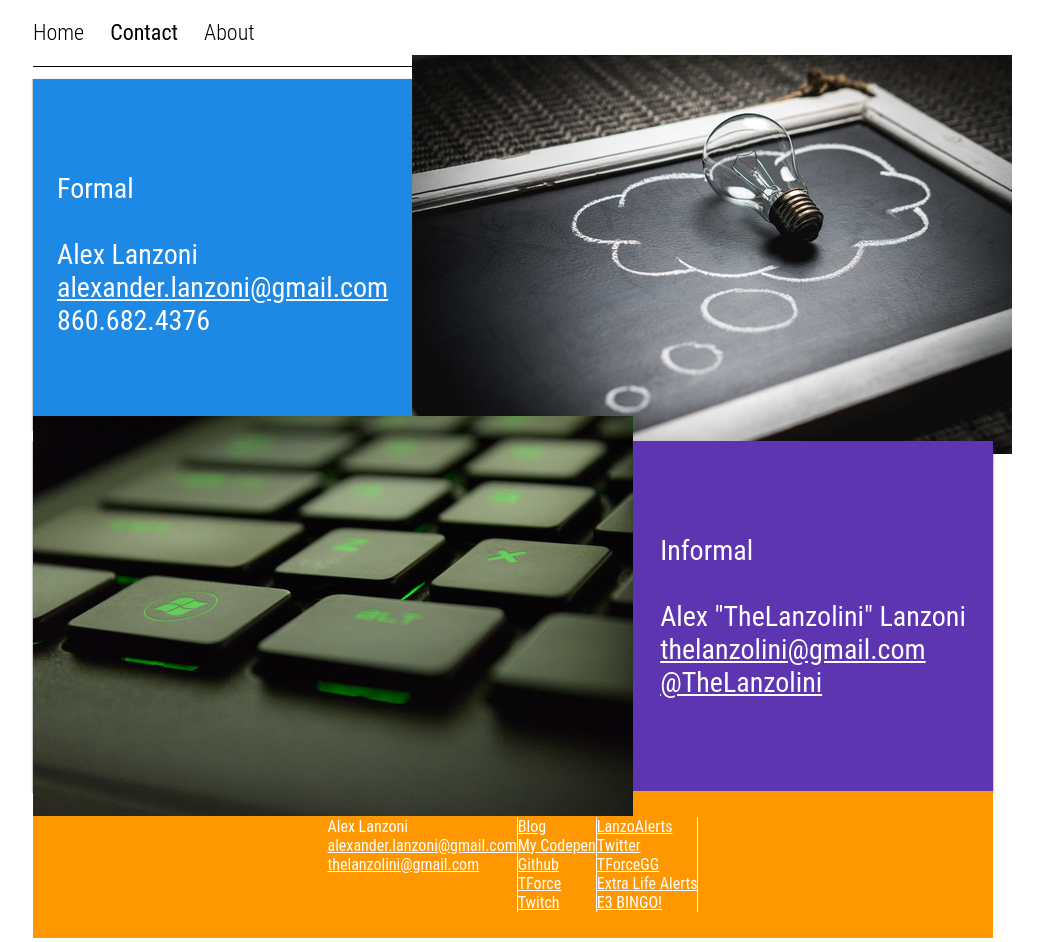
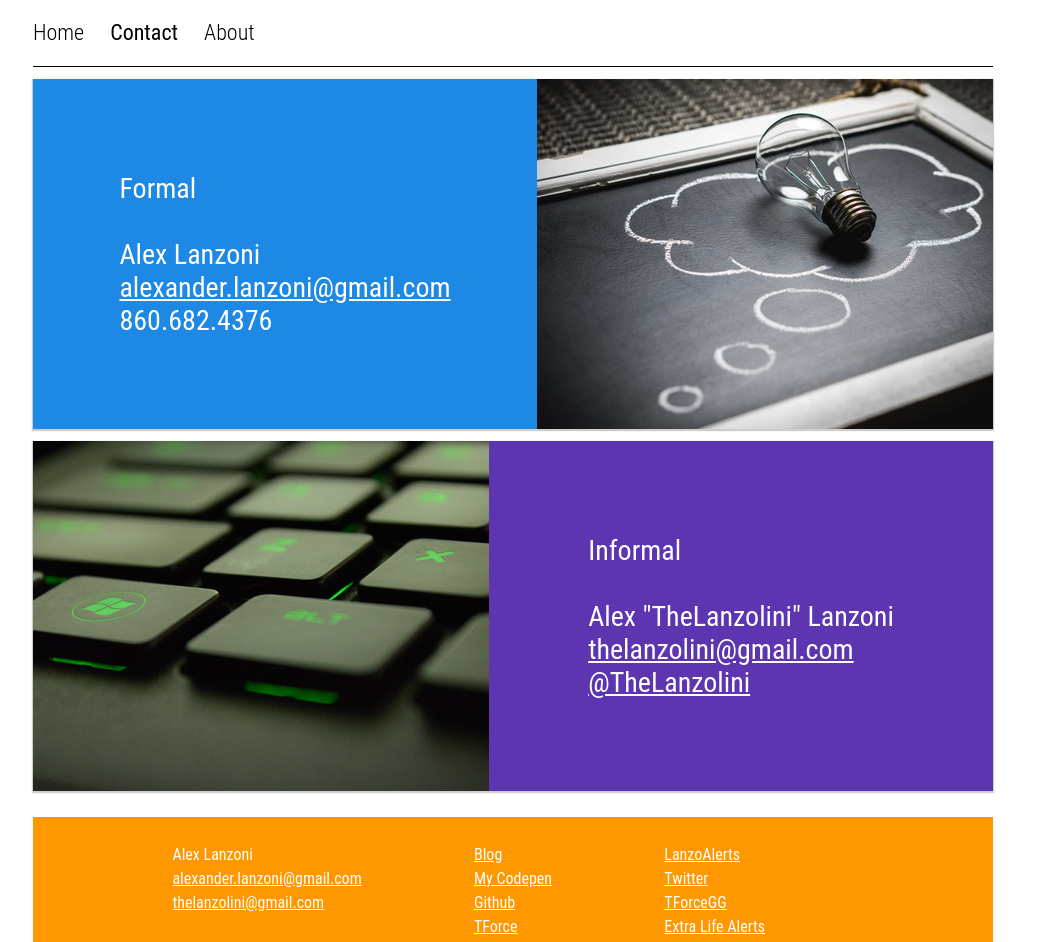
Before and after one commit to TheLanzolini/portfolio, a React app: page /contact in a window 1280 px wide. Shown: the top 942 px of the page, without its empty margins (127-1170 px from the left). Built offline with nearby package versions, Linux system fonts and the light colour scheme; the HTML template or start-up script is replaced by a standard one.

Commit message:
footer styles

```diff
--- a/src/common/Footer/index.js
+++ b/src/common/Footer/index.js
@@ -3,36 +3,48 @@ import styled from 'styled-components'
 
 const StyledFooter = styled.div`
   padding: 26px;
+  margin-top: 26px;
+  line-height: 1.5;
   background-color: #FF9800;
   color: white;
   display: flex;
   justify-content: center;
 `
 
-const Column = styled.div`
-  border-right: 1px solid white;
+const Column = styled.div.attrs({
+  alignself: props => props.alignself,
+})`
+  flex: 1;
+  display: flex;
+  justify-content: ${props => props.alignself};
 `
 
 const Footer = () => (
   <StyledFooter>
-    <Column>
+    <Column alignself="flex-end">
+      <div>
         <div>Alex Lanzoni</div>
         <div><a href="mailto:alexander.lanzoni@gmail.com">alexander.lanzoni@gmail.com</a></div>
         <div><a href="mailto:thelanzolini@gmail.com">thelanzolini@gmail.com</a></div>
+      </div>
     </Column>
-    <Column>
+    <Column alignself="center">
+      <div>
         <div><a target="_blank" href="http://lanzo.space/blog">Blog</a></div>
         <div><a target="_blank" href="http://codepen.io/TheLanzolini/">My Codepen</a></div>
         <div><a target="_blank" href="https://github.com/thelanzolini">Github</a></div>
         <div><a target="_blank" href="http://trinityforcenetwork.com/">TForce</a></div>
         <div><a target="_blank" href="http://twitch.tv/thelanzolini">Twitch</a></div>
+      </div>
     </Column>
-    <Column>
+    <Column alignself="flex-start">
+      <div>
         <div><a target="_blank" href="https://lanzoalerts.herokuapp.com/">LanzoAlerts</a></div>
         <div><a target="_blank" href="http://twitter.com/thelanzolini">Twitter</a></div>
         <div><a target="_blank" href="https://www.trinityforcenetwork.com/show?id=91">TForceGG</a></div>
         <div><a target="_blank" href="http://lanzo.space/extralifealert">Extra Life Alerts</a></div>
         <div><a target="_blank" href="http://lanzo.space/e3bingo">E3 BINGO!</a></div>
+      </div>
     </Column>
   </StyledFooter>
 )
--- a/src/pages/Contact/index.js
+++ b/src/pages/Contact/index.js
@@ -13,6 +13,10 @@ const FadeInTop = styled.div`
 
 const FadeInTopDelay = styled.div`
   animation: ${fadeInTopDelay} 0.5s ease;
+`
+
+const OverflowPanel = Panel.extend`
+  overflow: hidden;
 `
 
 export default () => (
@@ -32,16 +36,16 @@ export default () => (
             860.682.4376
           </span>
         </Panel>
-        <Panel>
+        <OverflowPanel>
           <img src={formal} />
-        </Panel>
+        </OverflowPanel>
       </WideSection>
     </FadeInTop>
     <FadeInTopDelay>
       <WideSection>
-        <Panel>
+        <OverflowPanel>
           <img src={informal} />
-        </Panel>
+        </OverflowPanel>
         <Panel fontSize="28px" backgroundcolor="#5E35B1" color="white" padding="24px">
           <span>
             Informal
```
Lines whose indentation alone changed are shown as unchanged.
